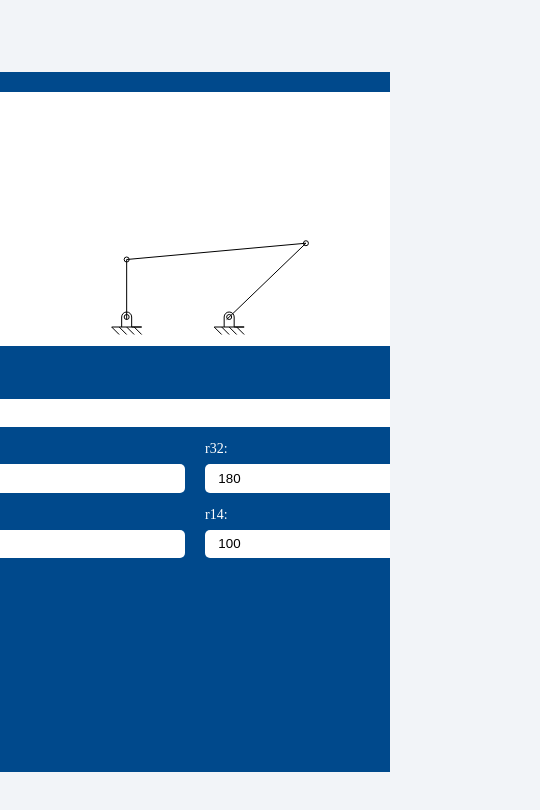
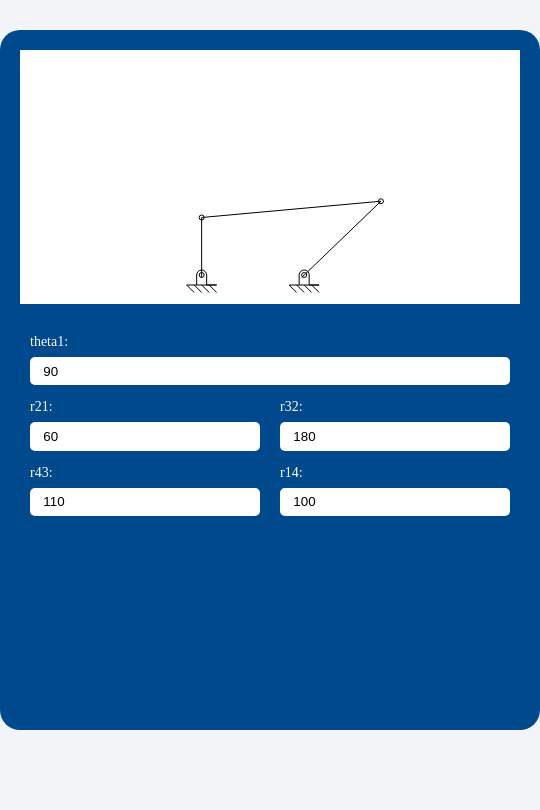
Before and after one commit to dawan0111/simple-fourBar-simulation, a plain HTML site: page index.html in a window 390 px wide. Shown: the whole page, 540 px wide, since content can reach past the window. Drawn offline with Linux system fonts and the light colour scheme.

Commit message:
모바일 반응형 추가

```diff
--- a/main.css
+++ b/main.css
@@ -7,14 +7,10 @@
 
 body, html {
   font-size: 14px;
-  overflow: hidden;
 }
 
 body {
   height: 100vh;
-  display: flex;
-  justify-content: center;
-  align-items: center;
   background: #f2f4f8;
 }
 
@@ -22,6 +18,7 @@ body {
   width: 540px;
   height: 700px;
   padding: 20px;
+  margin: 30px auto;
   border-radius: 20px;
   background: #00498c;
 }
```
